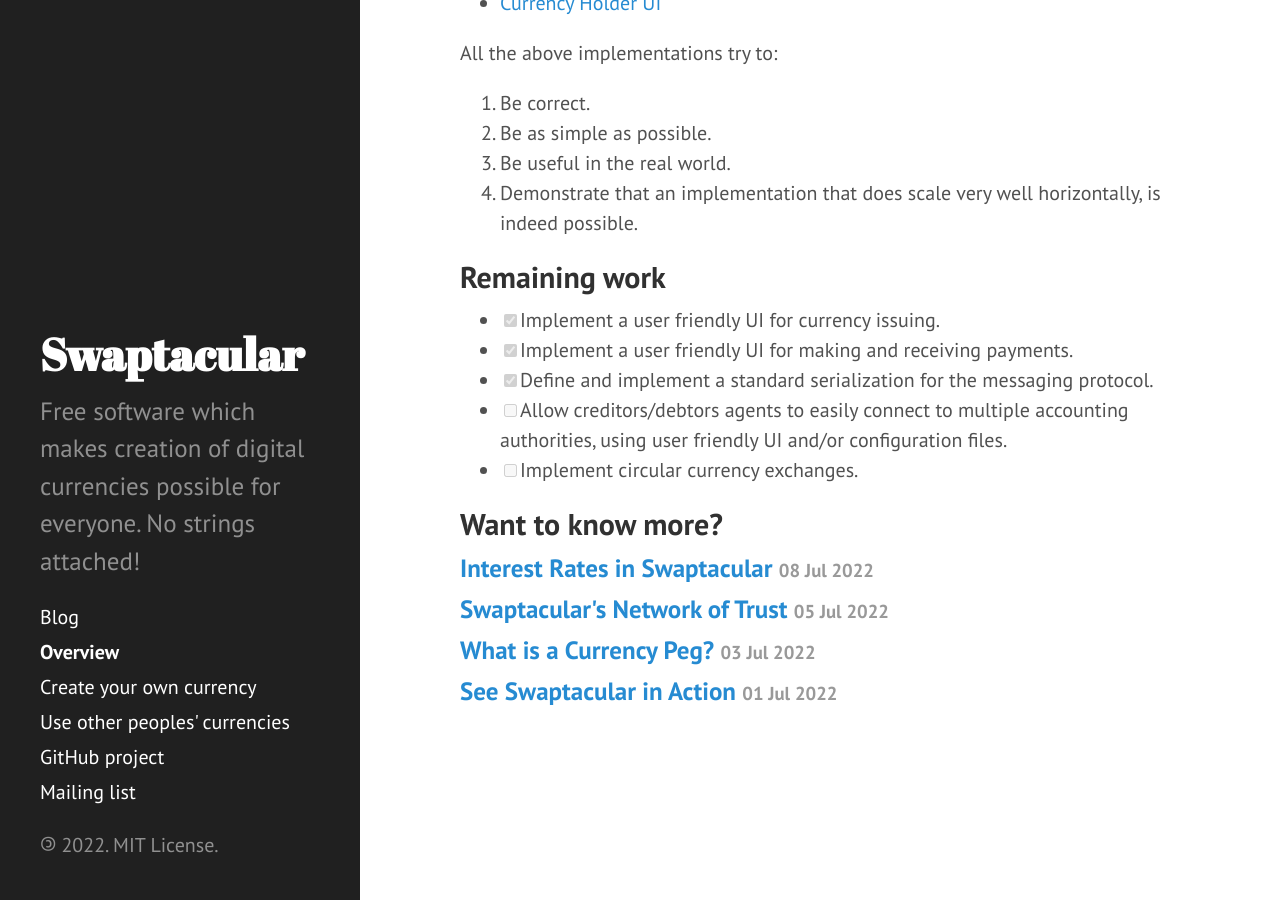
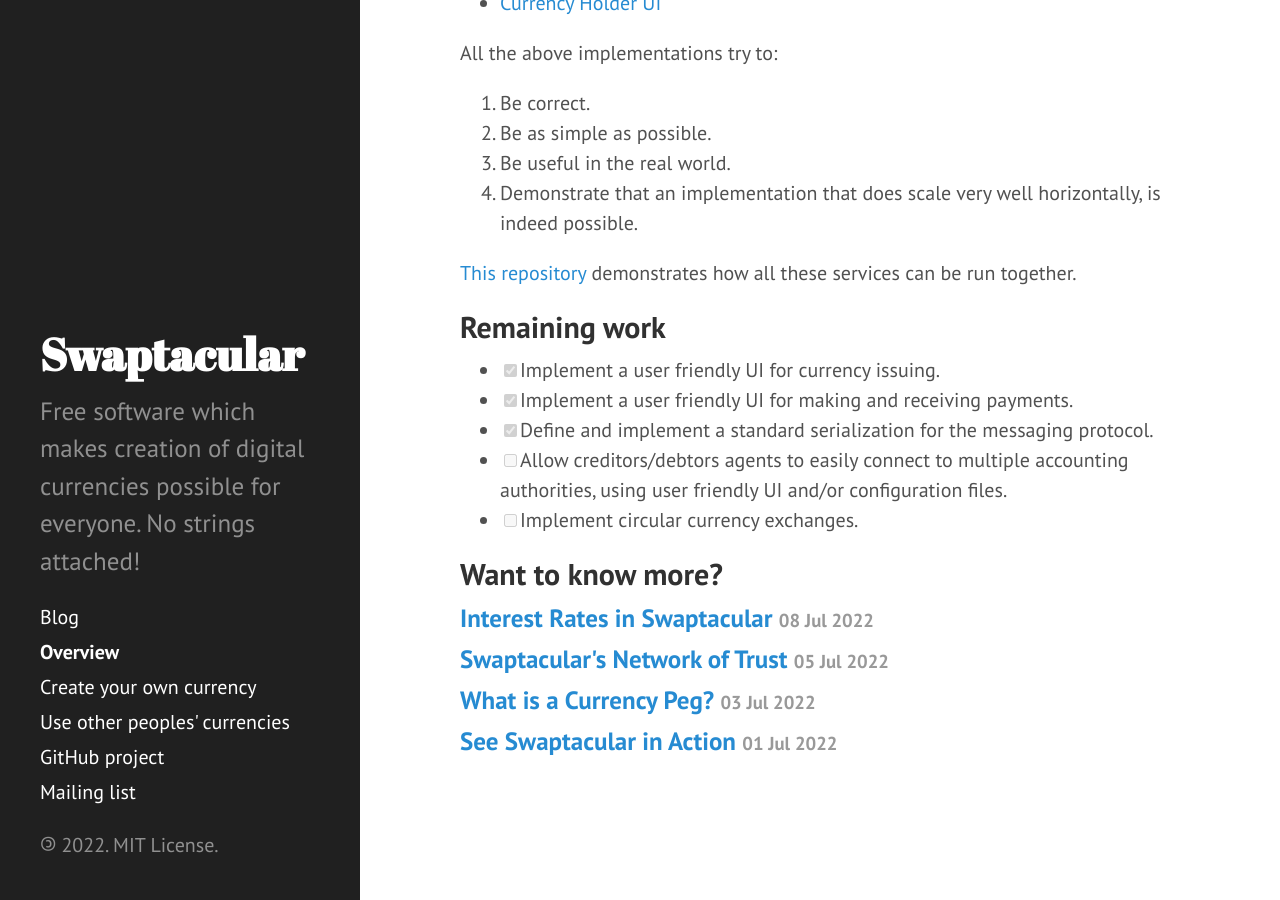
Before and after one commit to epandurski/swaptacular.github.io, a Jekyll site: the page built from overview.md, in a window 1280 px wide and 900 px high, scrolled down 2944 px. Built offline with Jekyll 4.4.1, drawn with Linux system fonts in a browser that asks for light colours.

Commit message:
Add link to https://github.com/epandurski/swaptacular

```diff
--- a/overview.md
+++ b/overview.md
@@ -94,6 +94,9 @@
 4. Demonstrate that an implementation that does scale very well
    horizontally, is indeed possible.
 
+[This repository](https://github.com/epandurski/swaptacular)
+demonstrates how all these services can be run together.
+
 
 ## Remaining work
 
```
